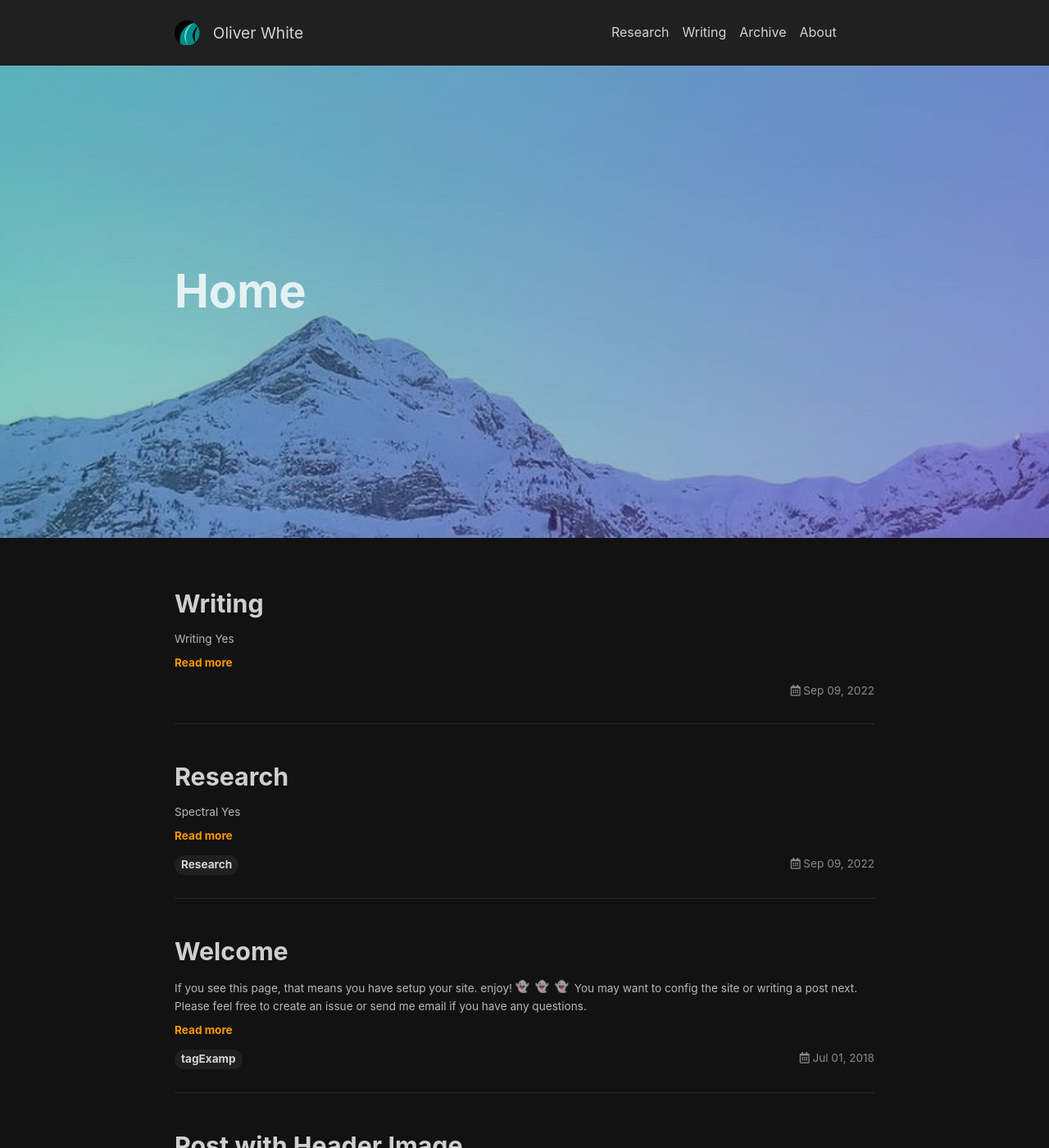
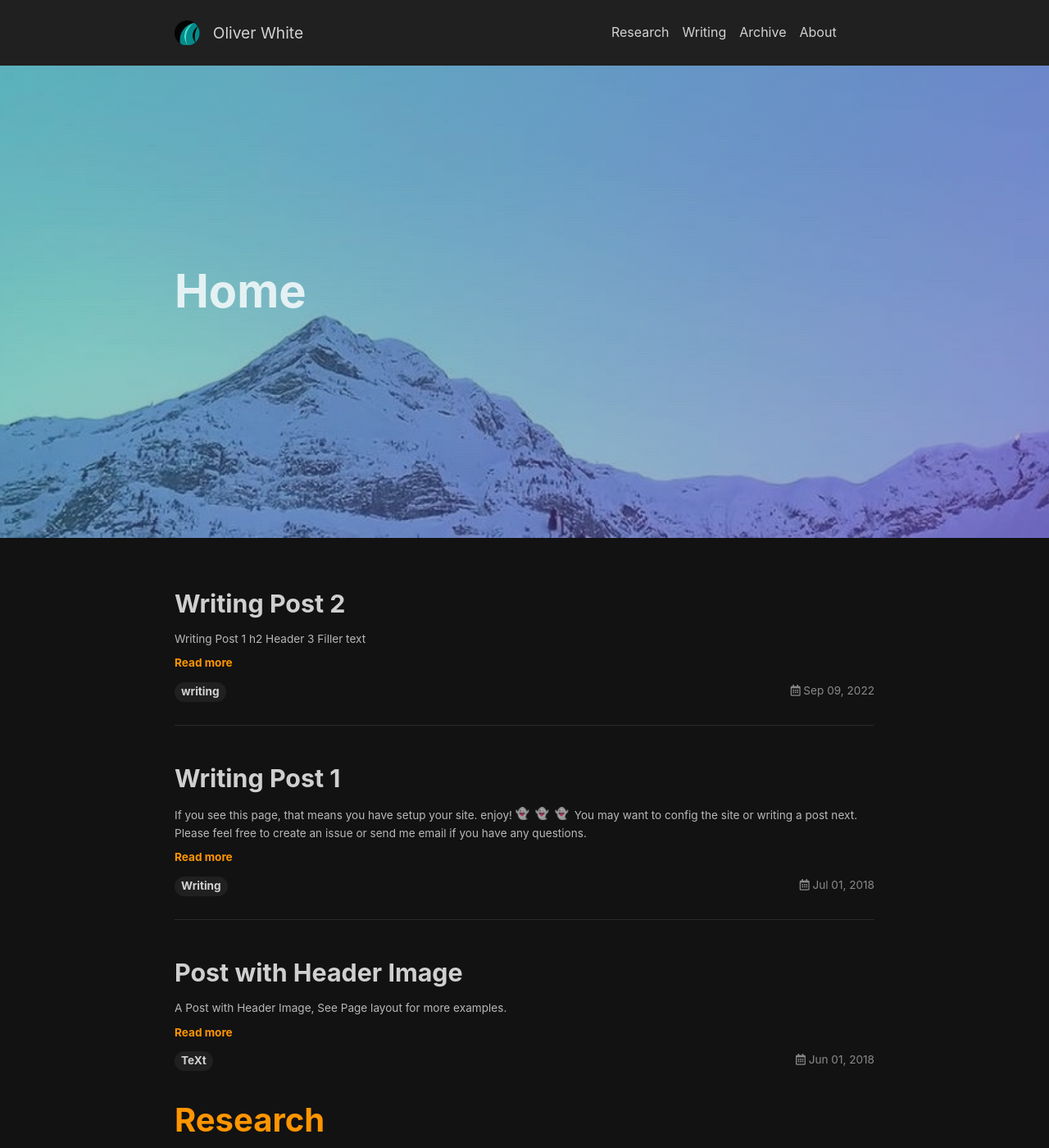
Before and after one commit to oliwhi/oliver_white, a Jekyll site: the page built from index.html, in a window 1280 px wide and 1400 px high. Shown: the whole window at 82% size. Built offline with Jekyll 4.4.1, drawn with Linux system fonts in a browser that asks for light colours; nearby versions of some CDN libraries; emoji names are drawn with the system emoji font; the list of posts is cut into pages by our own code.

Commit message:
Edited _posts for writing content

```diff
--- a/_posts/2018-07-01-welcome.md
+++ b/_posts/2018-07-01-writing1.md
@@ -1,6 +1,6 @@
 ---
-title: Welcome
-tags: tagExamp
+title: Writing Post 1
+tags: Writing
 ---
 
 If you see this page, that means you have setup your site. enjoy! :ghost: :ghost: :ghost:
--- a/_posts/2022-09-09-writing.md
+++ /dev/null
@@ -1,14 +0,0 @@
----
-layout: article
-title: Writing
-catagory: writing
-aside:
-  toc: true
-sidebar:
-  nav: layouts
----
-
-## Writing
-
-
-### Yes
--- /dev/null
+++ b/_posts/2022-09-09-writing2.md
@@ -0,0 +1,12 @@
+---
+layout: article
+title: Writing Post 2
+tags: writing
+sidebar:
+  nav: layouts
+---
+
+## Writing Post 1 h2
+
+### Header 3
+Filler text
```
Also changed, not shown: _posts/2022-09-09-research.md (deleted, +0 -15 lines).
